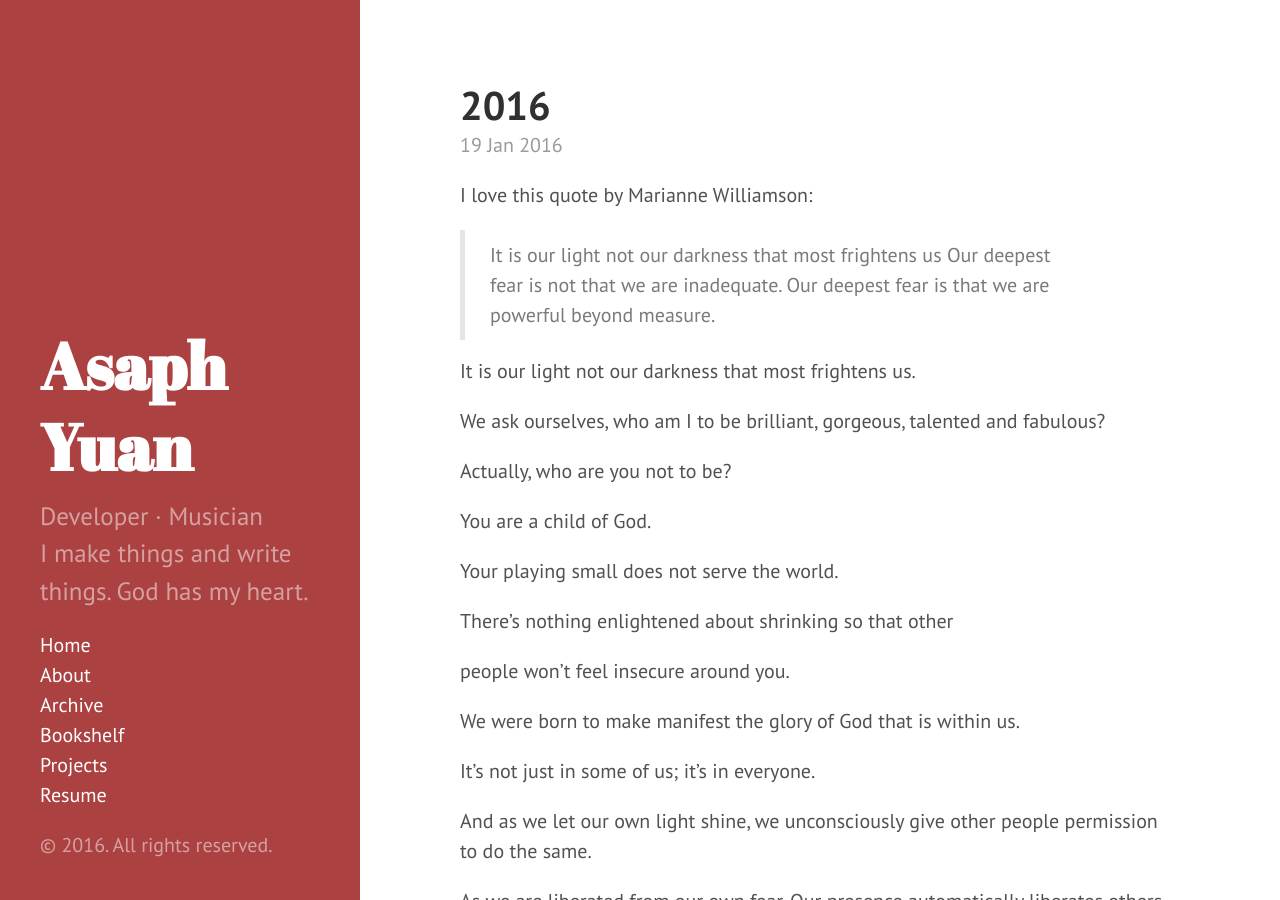
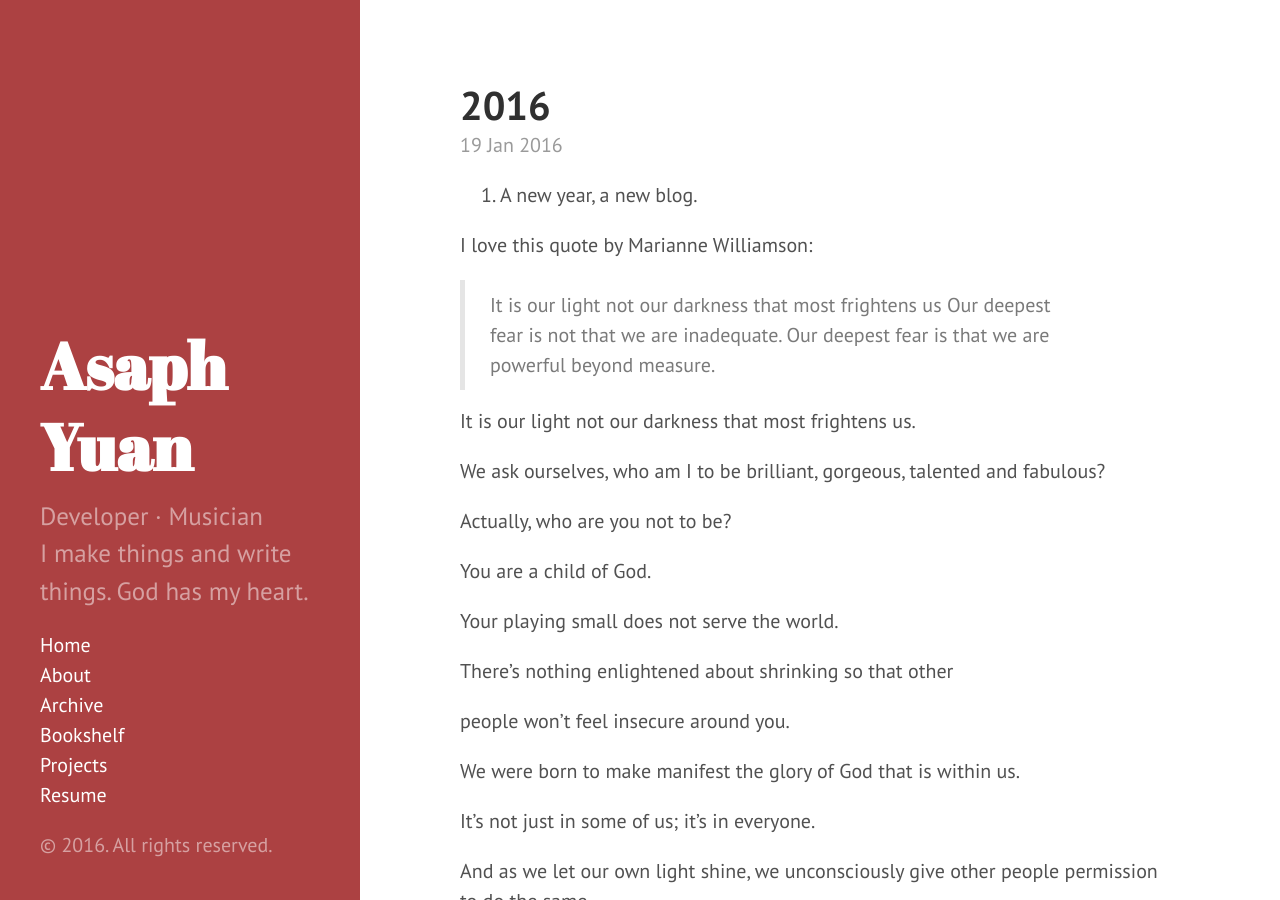
Before and after one commit to asaphy/asaphy.github.io, a Jekyll site: the page built from _posts/2016-1-19-2016.md, in a window 1280 px wide and 900 px high. Built offline with Jekyll 4.4.1, drawn with Linux system fonts in a browser that asks for light colours.

Commit message:
added 1st blog post

```diff
--- a/_posts/2016-1-19-2016.md
+++ b/_posts/2016-1-19-2016.md
@@ -2,6 +2,7 @@
 layout: post
 title: 2016
 ---
+2016. A new year, a new blog.
 
 I love this quote by Marianne Williamson:
 
```
